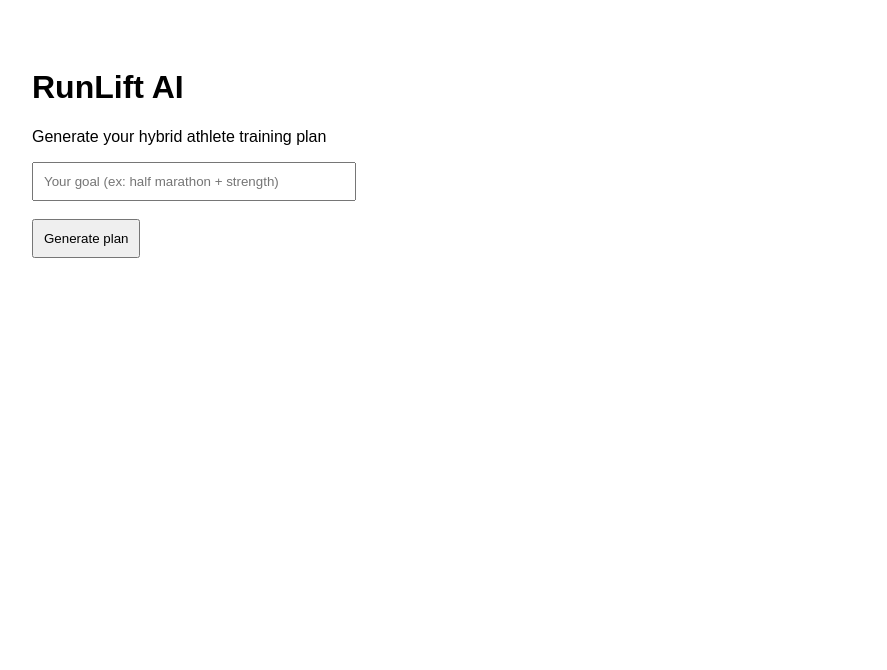
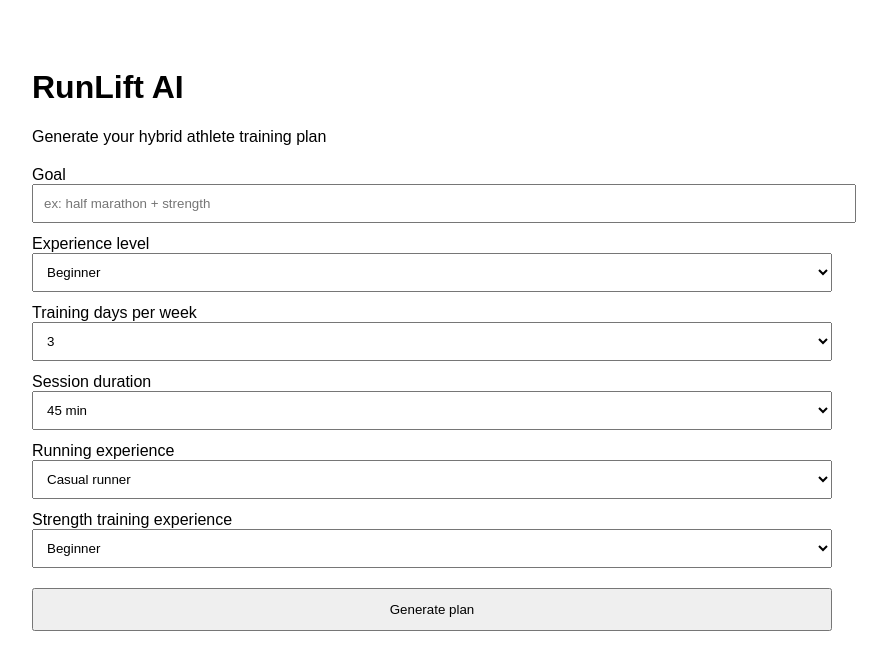
Before and after one commit to RunliftAI/runlift-ai, a Next.js app: page / in a window 1280 px wide. Shown: the top 670 px of the page, without its empty margins (16-903 px from the left). Built offline with nearby package versions, Linux system fonts and the light colour scheme.

Commit message:
Improve form inputs

```diff
--- a/app/page.js
+++ b/app/page.js
@@ -4,46 +4,135 @@ import { useState } from "react";
 
 export default function Home() {
   const [goal, setGoal] = useState("");
+  const [experienceLevel, setExperienceLevel] = useState("beginner");
+  const [trainingDays, setTrainingDays] = useState("3");
+  const [sessionDuration, setSessionDuration] = useState("45 min");
+  const [runningExperience, setRunningExperience] = useState("casual runner");
+  const [strengthExperience, setStrengthExperience] = useState("beginner");
   const [result, setResult] = useState("");
   const [loading, setLoading] = useState(false);
 
   async function generatePlan() {
     setLoading(true);
+    setResult("");
 
     const res = await fetch("/api/generate", {
       method: "POST",
       headers: {
         "Content-Type": "application/json",
       },
-      body: JSON.stringify({ goal }),
+      body: JSON.stringify({
+        goal,
+        experienceLevel,
+        trainingDays,
+        sessionDuration,
+        runningExperience,
+        strengthExperience,
+      }),
     });
 
     const data = await res.json();
-    setResult(data.plan);
+    setResult(data.plan || data.error || "No response received.");
     setLoading(false);
   }
 
   return (
-    <main style={{ padding: 40, fontFamily: "Arial" }}>
+    <main style={{ padding: 40, fontFamily: "Arial", maxWidth: 800 }}>
       <h1>RunLift AI</h1>
-
       <p>Generate your hybrid athlete training plan</p>
 
+      <div style={{ display: "grid", gap: 12, marginTop: 20 }}>
+        <div>
+          <label>Goal</label>
+          <br />
           <input
-        placeholder="Your goal (ex: half marathon + strength)"
+            placeholder="ex: half marathon + strength"
             value={goal}
             onChange={(e) => setGoal(e.target.value)}
-        style={{ padding: 10, width: 300 }}
+            style={{ padding: 10, width: "100%" }}
           />
+        </div>
 
+        <div>
+          <label>Experience level</label>
           <br />
+          <select
+            value={experienceLevel}
+            onChange={(e) => setExperienceLevel(e.target.value)}
+            style={{ padding: 10, width: "100%" }}
+          >
+            <option value="beginner">Beginner</option>
+            <option value="intermediate">Intermediate</option>
+            <option value="advanced">Advanced</option>
+          </select>
+        </div>
+
+        <div>
+          <label>Training days per week</label>
           <br />
+          <select
+            value={trainingDays}
+            onChange={(e) => setTrainingDays(e.target.value)}
+            style={{ padding: 10, width: "100%" }}
+          >
+            <option value="3">3</option>
+            <option value="4">4</option>
+            <option value="5">5</option>
+            <option value="6">6</option>
+          </select>
+        </div>
 
-      <button onClick={generatePlan} style={{ padding: 10 }}>
+        <div>
+          <label>Session duration</label>
+          <br />
+          <select
+            value={sessionDuration}
+            onChange={(e) => setSessionDuration(e.target.value)}
+            style={{ padding: 10, width: "100%" }}
+          >
+            <option value="30 min">30 min</option>
+            <option value="45 min">45 min</option>
+            <option value="60 min">60 min</option>
+            <option value="90 min">90 min</option>
+          </select>
+        </div>
+
+        <div>
+          <label>Running experience</label>
+          <br />
+          <select
+            value={runningExperience}
+            onChange={(e) => setRunningExperience(e.target.value)}
+            style={{ padding: 10, width: "100%" }}
+          >
+            <option value="never ran regularly">Never ran regularly</option>
+            <option value="casual runner">Casual runner</option>
+            <option value="regular runner">Regular runner</option>
+            <option value="competitive runner">Competitive runner</option>
+          </select>
+        </div>
+
+        <div>
+          <label>Strength training experience</label>
+          <br />
+          <select
+            value={strengthExperience}
+            onChange={(e) => setStrengthExperience(e.target.value)}
+            style={{ padding: 10, width: "100%" }}
+          >
+            <option value="none">None</option>
+            <option value="beginner">Beginner</option>
+            <option value="intermediate">Intermediate</option>
+            <option value="advanced">Advanced</option>
+          </select>
+        </div>
+
+        <button onClick={generatePlan} style={{ padding: 12, marginTop: 8 }}>
           Generate plan
         </button>
+      </div>
 
-      {loading && <p>Generating...</p>}
+      {loading && <p style={{ marginTop: 20 }}>Generating...</p>}
 
       {result && (
         <pre style={{ whiteSpace: "pre-wrap", marginTop: 20 }}>{result}</pre>
```
Lines whose indentation alone changed are shown as unchanged.
